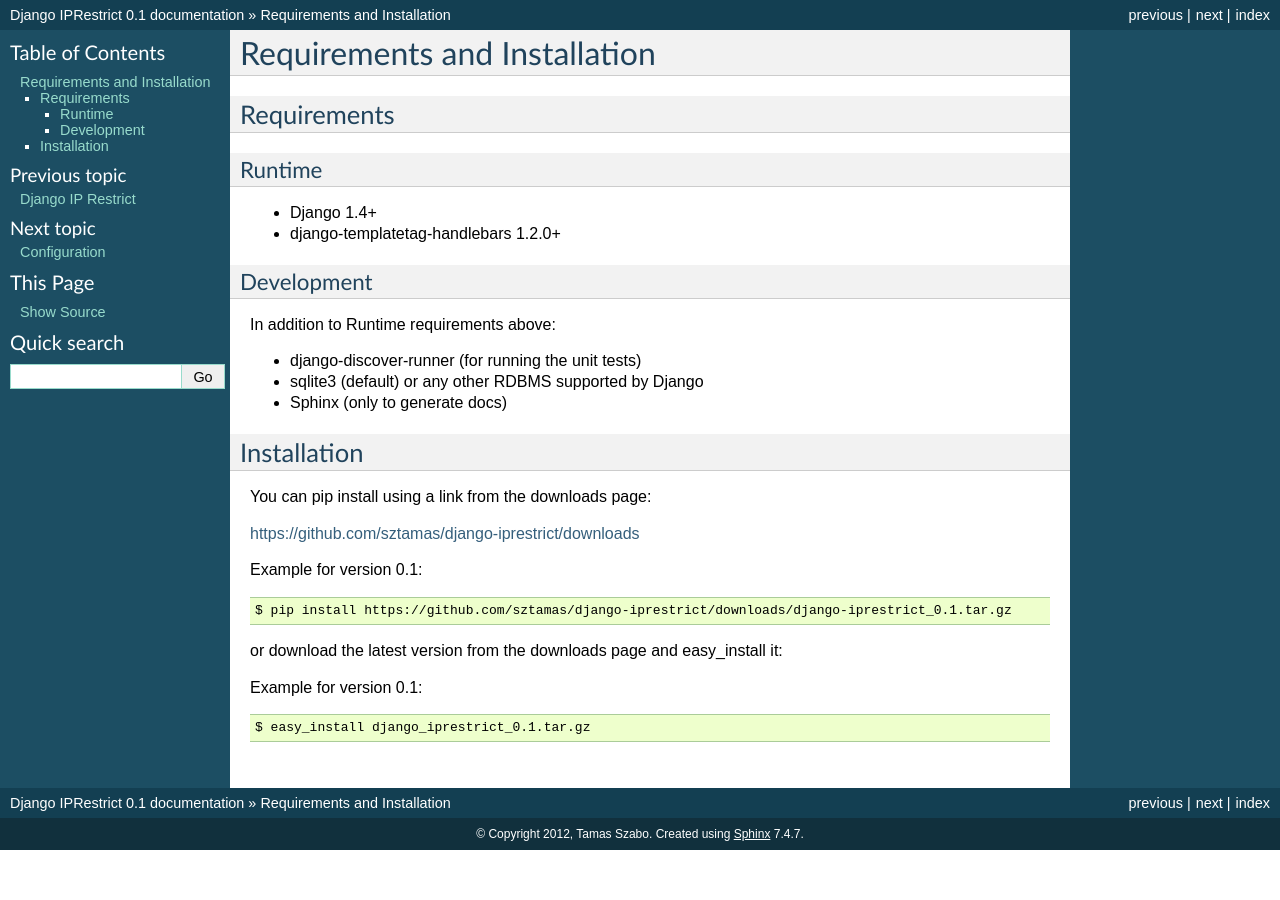
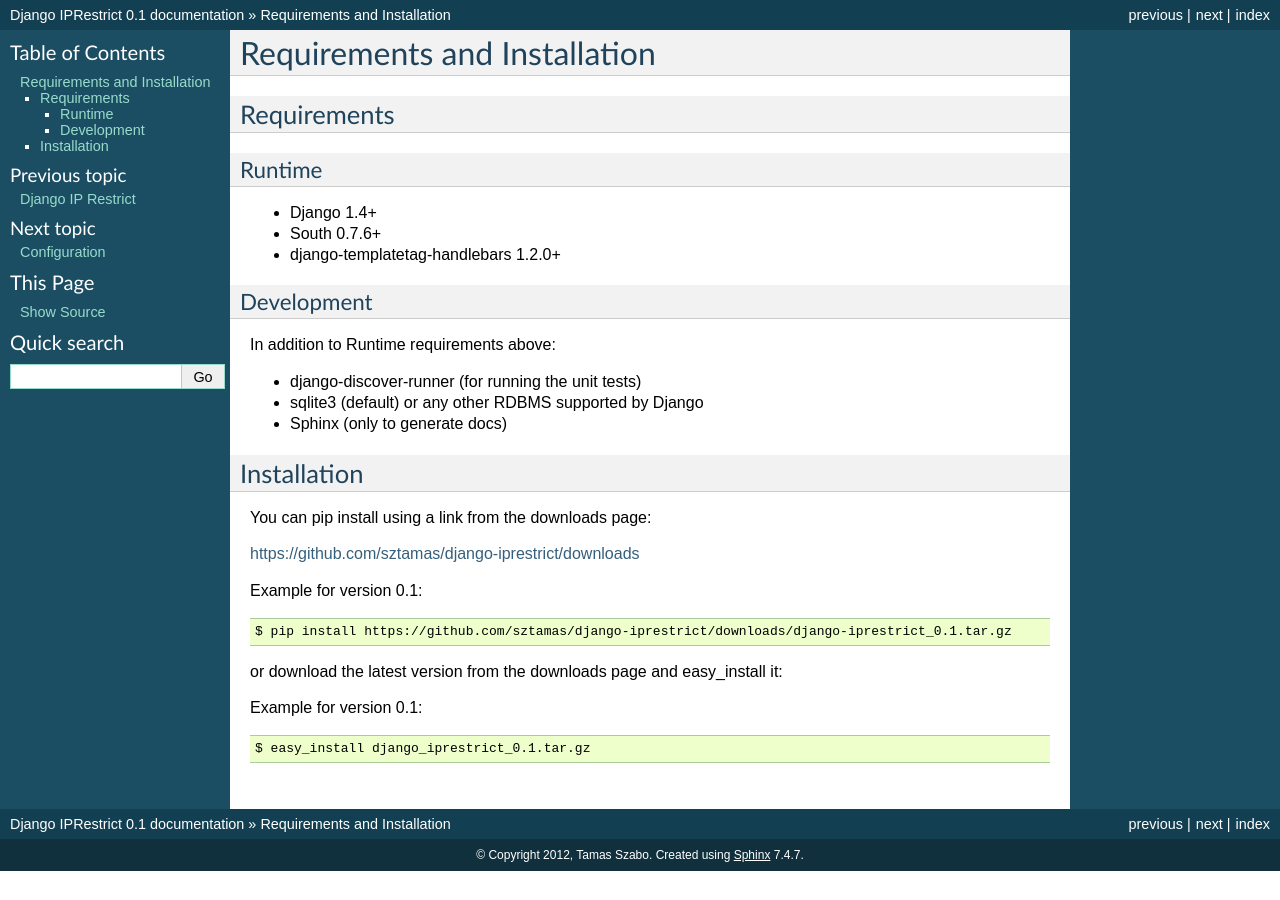
Before and after one commit to muccg/django-iprestrict, a Sphinx documentation site: the page built from docs/installation.rst, in a window 1280 px wide. Built offline with Sphinx 7.4.7, drawn with Linux system fonts in a browser that asks for light colours.

Commit message:
Updates docs to list South as a requirement.

```diff
--- a/docs/installation.rst
+++ b/docs/installation.rst
@@ -8,6 +8,7 @@
 ^^^^^^^
 
 * Django 1.4+
+* South 0.7.6+
 * django-templatetag-handlebars 1.2.0+
 
 Development
```
